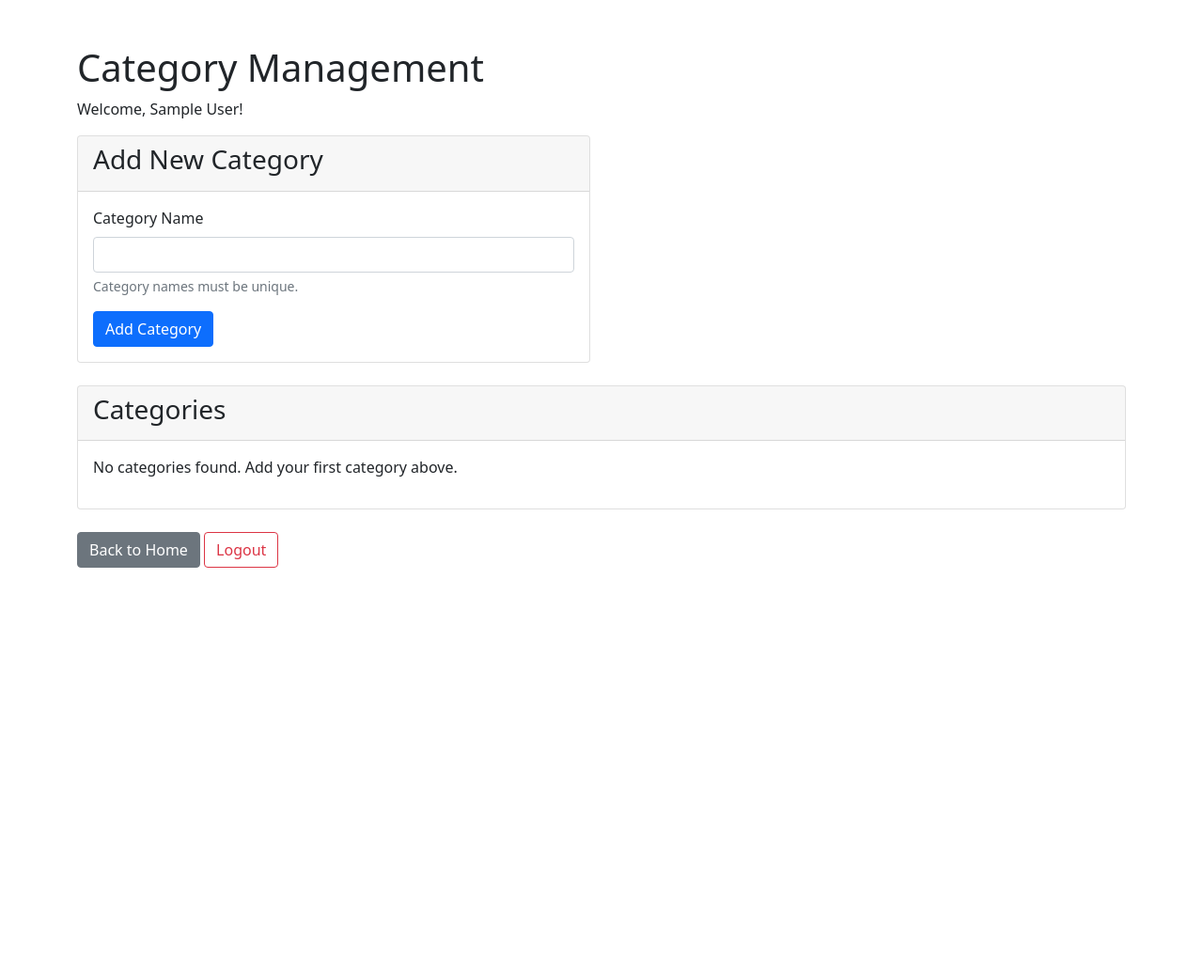
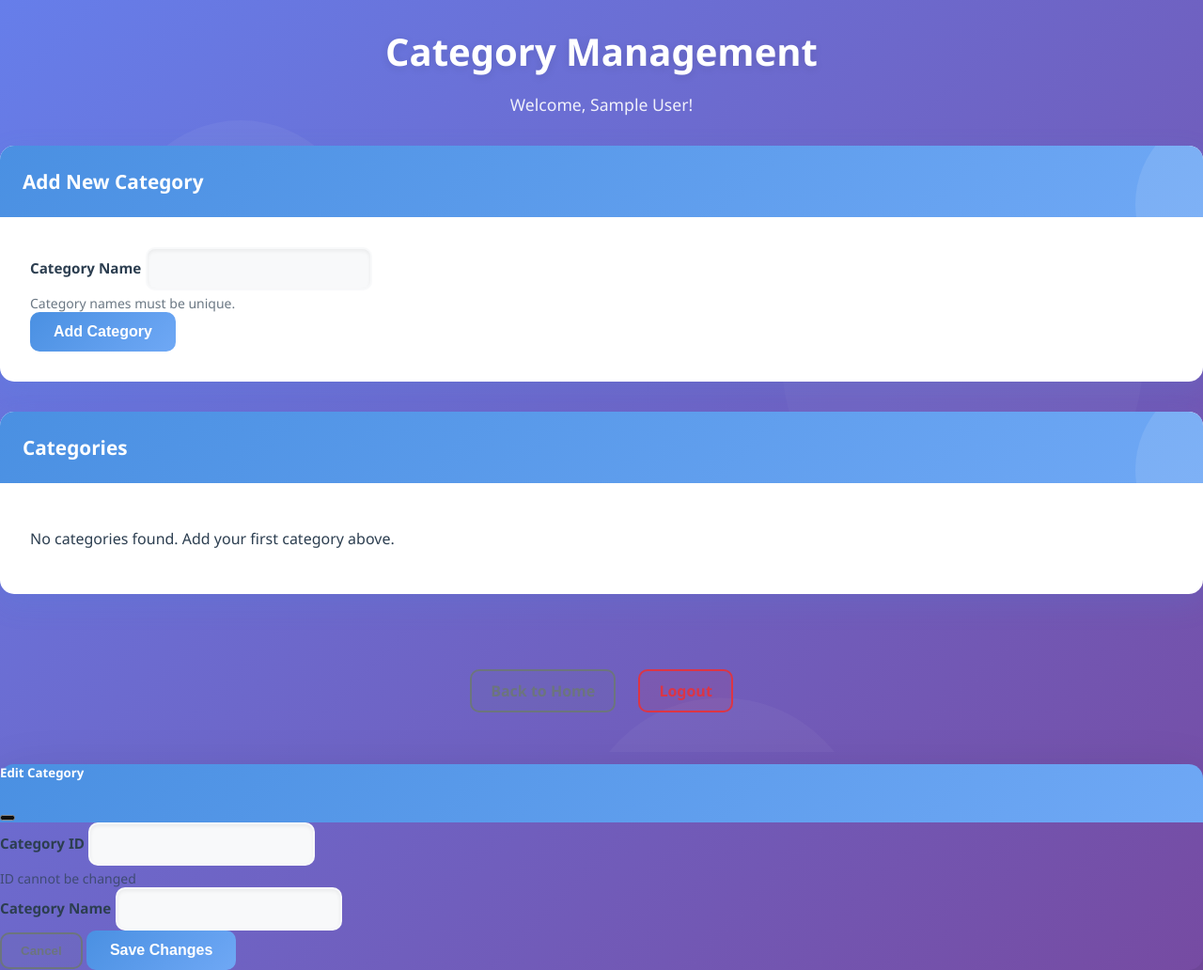
Before and after one commit to princesscheryl/mvc_lab1, a PHP site: page /admin/category.php in a window 1280 px wide. Shown: the whole page at 94% size. Before the commit the page ends 604 px from the top, so only its background shows below. Run offline with PHP 8.4, Linux system fonts and the light colour scheme; the visitor is signed in with stand-in values (Sample User, id 1); data that the repository does not hold is empty; a stand-in replaces the project's code that opens the database connection; some libraries are stand-ins or nearby versions.

Commit message:
changed class names to match css

```diff
--- a/admin/category.php
+++ b/admin/category.php
@@ -28,14 +28,14 @@ $categories=get_all_categories_ctr();
     <meta charset="UTF-8">
     <meta name="viewport" content="width=device-width, initial-scale=1.0">
     <title>Category Management</title>
-    <link href="https://cdn.jsdelivr.net/npm/bootstrap@5.1.3/dist/css/bootstrap.min.css" rel="stylesheet">
+    <link href="../css/category.css" rel="stylesheet">
 </head>
 <body>
-    <div class="container mt-5">
+    <div class="container mt-4">
         <h1>Category Management</h1>
-        <p>Welcome, <?php echo htmlspecialchars($_SESSION['user_name']); ?>!</p>
+        <p class="welcome-text">Welcome, <?php echo htmlspecialchars($_SESSION['user_name']); ?>!</p>
 
-        <!-- CREATE - A form that takes the category's name (ID is autogenerated) -->
+        <!-- CREATE - A form that takes the category's name -->
         <div class="row">
             <div class="col-md-6">
                 <div class="card mb-4">
@@ -56,7 +56,7 @@ $categories=get_all_categories_ctr();
             </div>
         </div>
 
-        <!-- RETRIEVE - Display categories in the system -->
+        <!-- RETRIEVE Display categories in the system -->
         <div class="card">
             <div class="card-header">
                 <h3>Categories</h3>
@@ -101,7 +101,7 @@ $categories=get_all_categories_ctr();
         </div>
 
         <!-- Navigation -->
-        <div class="mt-4">
+        <div class="navigation-buttons">
             <a href="../index.php" class="btn btn-secondary">Back to Home</a>
             <a href="../login/logout.php" class="btn btn-outline-danger">Logout</a>
         </div>
```
